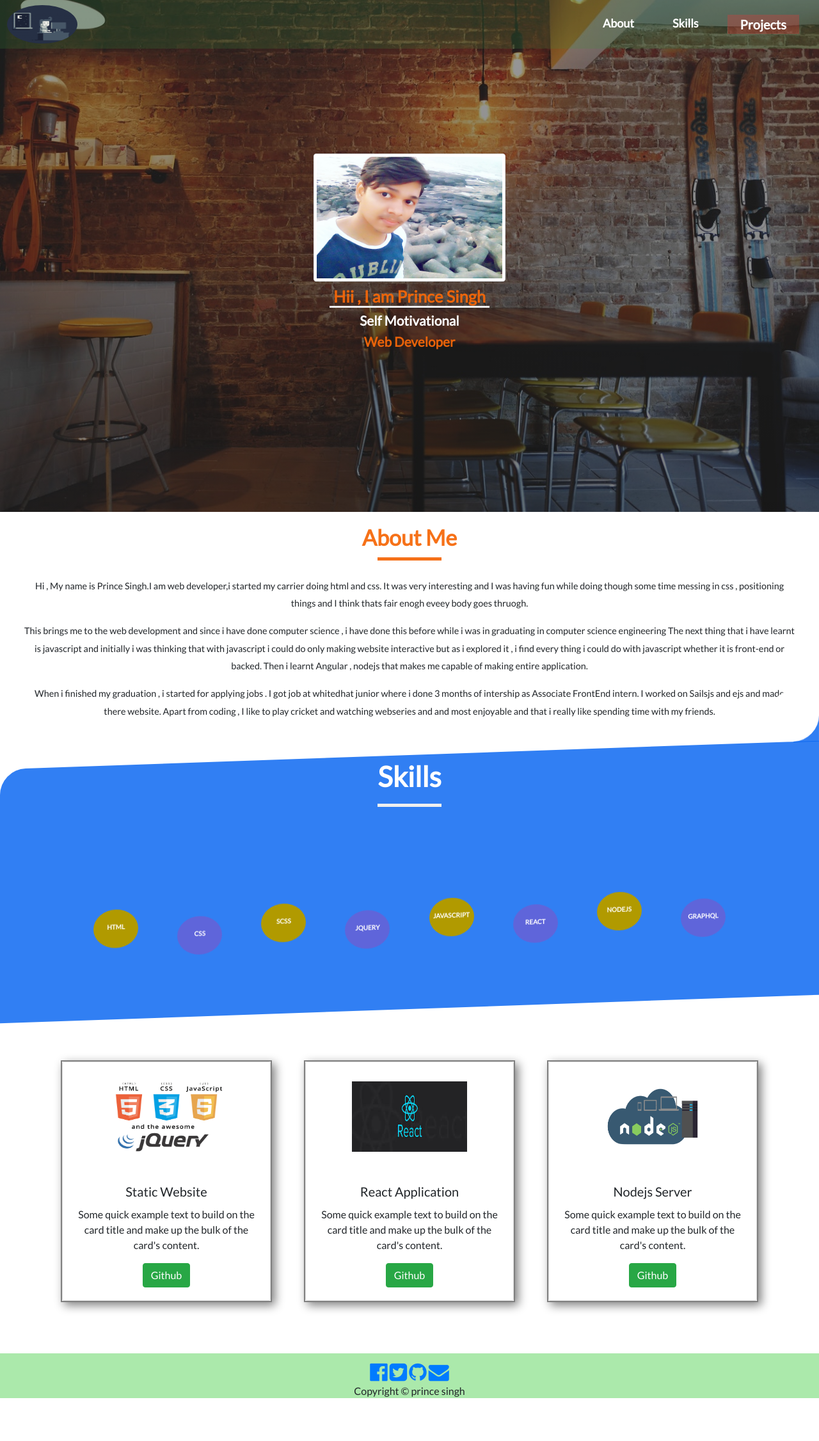
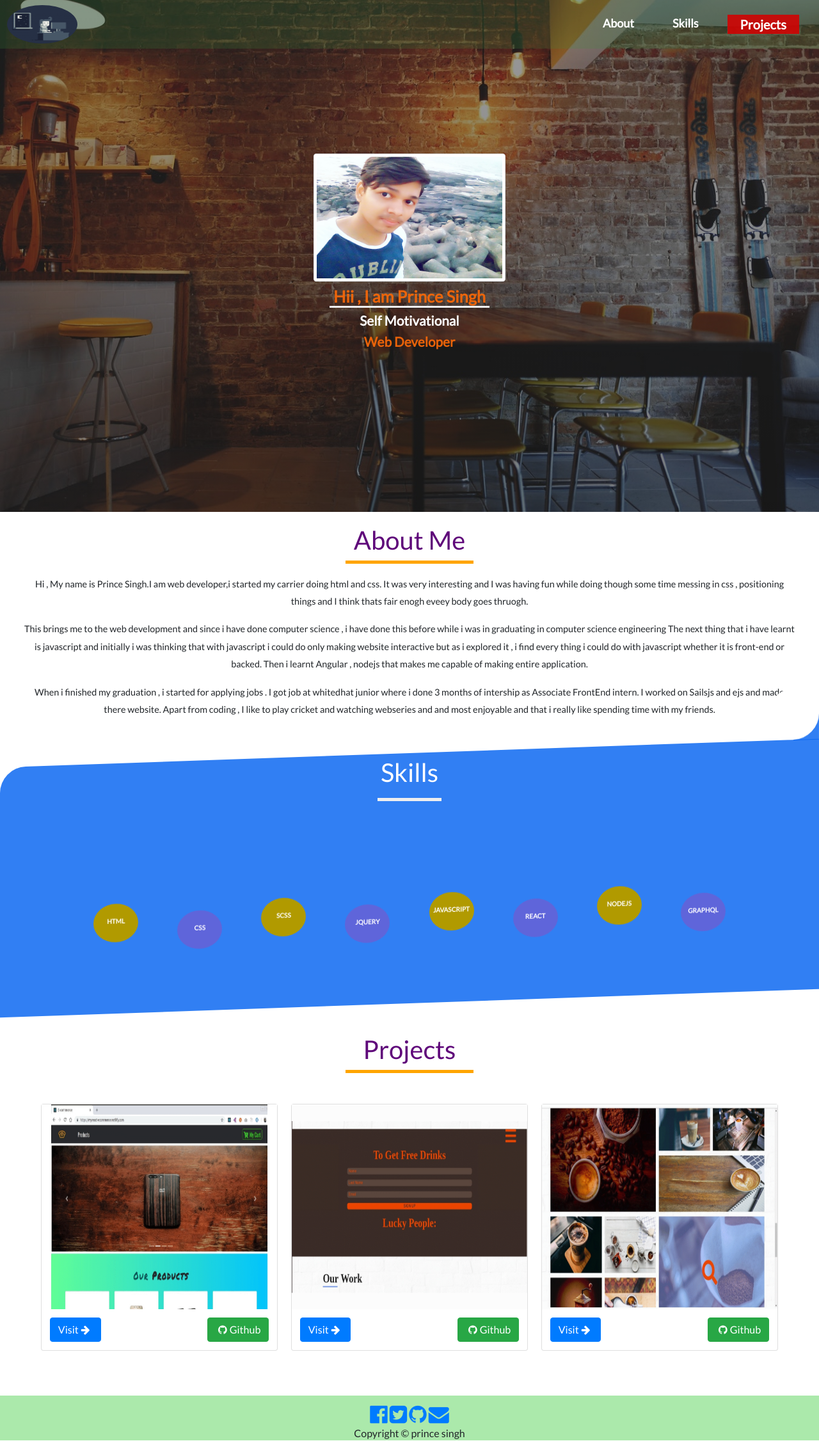
Before and after one commit to singhprince123/my-portfolio, a PHP site: page /index.html in a window 1280 px wide. Shown: the whole page at 64% size. Before the commit the page ends 2185 px from the top, so only its background shows below. Run offline with PHP 8.4, Linux system fonts and the light colour scheme.

Commit message:
upadted project section

```diff
--- a/css/style.css
+++ b/css/style.css
@@ -7,59 +7,79 @@ html {
   scroll-behavior: smooth;
 }
 
-  body, html {
+body,
+html {
   height: 100%;
-    font-family: 'Lato', sans-serif;
+  font-family: "Lato", sans-serif;
 }
+
+
+
+/* globals */
+
+.section-title{
+    color: rgb(95, 7, 122);
+    font-size: 2.5rem;
+}
+
+.underline{
+    width: 200px;
+    height: 5px;
+    background: orange;
+    margin: 0 auto;
+}
+
+/* end of globals */
+
 
 /* Navigation Section */
 
-.navbar{
-    background:rgb(62, 146, 62, 0.2);
+
+
+.navbar {
+  background: rgb(62, 146, 62, 0.2);
 }
 
-.navbar img{
+.navbar img {
   width: 120px;
   height: 70px;
   border-radius: 50%;
   margin: -10px;
-    padding: 5px
+  padding: 5px;
 }
 
-.navbar ul li{
+.navbar ul li {
   color: white;
-    font-size:18px;
+  font-size: 18px;
   font-weight: bold;
   margin: 5px;
   padding: 10px;
-
 }
 
-#navigation-items li a{
+#navigation-items li a {
   padding: 0px 15px;
   margin: 0px;
   color: white;
-
 }
 
-#navigation-items li a:hover{
+#navigation-items li a:hover {
   font-size: 20px;
   padding: 0px 20px;
   background: rgba(209, 4, 4, 0.9);
 }
 
-#navigation-items li .active{
+#navigation-items li .active {
   font-size: 20px;
   padding: 0px 20px;
-    background: rgba(247, 53, 53, 0.279);
+  background: rgba(209, 4, 4, 0.9);
 }
 
 /* Heading Section */
 
-
 .parallax {
   /* The image used */
-    background: linear-gradient(rgba(0,0,0,0.4), rgba(0,0,0,0.5)) ,url('../images/header.jpeg');
+  background: linear-gradient(rgba(0, 0, 0, 0.4), rgba(0, 0, 0, 0.5)),
+    url("../images/header.jpeg");
 
   /* Full height */
   height: 100%;
@@ -71,54 +91,53 @@ html {
   background-size: cover;
 }
 
-  .caption{
+.caption {
   width: 100%;
   max-width: 100%;
   box-sizing: border-box;
-      text-align:center;
+  text-align: center;
   margin: 0 auto;
   position: absolute;
-      top:30%
+  top: 30%;
 }
 
-  .caption img{
-     width:300px;
-     height:200px;
-
+.caption img {
+  width: 300px;
+  height: 200px;
 }
 
-  .caption h1{
+.caption h1 {
   color: #f56709ef;
   font-size: 1.6em;
   font-weight: bold;
-    padding-top: .3em
+  padding-top: 0.3em;
 }
 
-  .caption h1::after{
-    content: '';
+.caption h1::after {
+  content: "";
   background: #efefef;
   display: block;
   height: 3px;
   width: 250px;
-    margin: auto ;
+  margin: auto;
 }
-  .caption h2{
+.caption h2 {
   padding: 0px;
   color: white;
   font-size: 1.3em;
-      font-weight: bold
+  font-weight: bold;
 }
-  .caption h3{
+.caption h3 {
   color: rgba(245, 103, 9, 0.938);
   font-size: 1.3em;
   font-weight: bold;
   padding: 0px;
-    margin: 0px
+  margin: 0px;
 }
 
 /* About section */
 
-#about-section{
+#about-section {
   padding: 20px;
   background: white;
   text-align: center;
@@ -126,74 +145,71 @@ html {
   z-index: -3;
 }
 
-.about-heading{
-    font-family: 'Lato', sans-serif;
+.about-heading {
+  font-family: "Lato", sans-serif;
   font-weight: bold;
   font-size: 34px;
   color: rgba(245, 103, 9, 0.938);
-
 }
 
-.about-heading::after{
-    content: '';
-    background: rgba(245, 103, 9, 0.938);;
+.about-heading::after {
+  content: "";
+  background: rgba(245, 103, 9, 0.938);
   display: block;
   height: 5px;
   width: 100px;
   margin: 10px auto 5px;
 }
 
-  .about-content{
+.about-content {
   text-align: center;
-     font-size: .9em;
+  font-size: 0.9em;
   padding: 1.23em;
   line-height: 1.9em;
-     float: left
+  float: left;
 }
 /* Skills Section */
 
-.skill-section{
+.skill-section {
   background: rgba(3, 98, 241, 0.815);
   text-align: center;
   border-top-left-radius: 40px;
   transform: skewY(-2deg);
   z-index: -7;
 }
-.skill-section:before{
-    content:"";
+.skill-section:before {
+  content: "";
   width: 40px;
   height: 40px;
-    background:rgba(3, 98, 241, 0.815);;
+  background: rgba(3, 98, 241, 0.815);
   position: absolute;
   top: -39px;
   right: 0;
   z-index: 8;
-
 }
 
-.skill-section::after{
+.skill-section::after {
   content: "";
-    width:80px;
-    height:80px;
+  width: 80px;
+  height: 80px;
   background: white;
   border: 24px solid white;
   border-radius: 50%;
-    top:-80px;
+  top: -80px;
   position: absolute;
   right: 0;
 
-    z-index: 55
+  z-index: 55;
 }
-.skill-heading{
+
+.skill-heading {
   transform: skewY(2deg);
-    font-family: 'Lato', sans-serif;
-    font-weight: bold;
-    font-size: 44px;
+
+  font-size: 2.5rem;
   color: white;
-
 }
-.skill-heading::after{
-    content: '';
+.skill-heading::after {
+  content: "";
   background: #efefef;
   display: block;
   height: 5px;
@@ -202,70 +218,71 @@ html {
   z-index: -23;
 }
 
-.skill-container{
+.skill-container {
   height: 300px;
   display: flex;
-    flex-flow: row  wrap;
+  flex-flow: row wrap;
   justify-content: space-evenly;
   align-items: flex-end;
-
 }
 
-.skill{
-    text-align:center;
+.skill {
+  text-align: center;
   color: white;
   font-size: 10px;
   font-weight: bolder;
-    background: rgba(0,0,0,0.5);
+  background: rgba(0, 0, 0, 0.5);
   padding: 20px 0px;
   margin-bottom: 10px;
   border-radius: 50%;
   width: 70px;
   height: 60px;
   box-sizing: border-box;
-
 }
 
-@keyframes skillanimate{
-    0%{
+@keyframes skillanimate {
+  0% {
     transform: translateY(-100%);
     background: green;
   }
-    24%{
+  24% {
     transform: translateY(-200%);
     background: orange;
   }
-    50%{
+  50% {
     transform: translateY(-100%);
     background: green;
   }
-    100%{
+  100% {
     transform: rotate(xx) translateY(0%);
   }
-    101%{
+  101% {
     transform: rotate(xx) translateY(-100%);
     background: green;
   }
 }
 
-.skill-html , .skill-scss , .skill-javascript , .skill-nodejs{
+.skill-html,
+.skill-scss,
+.skill-javascript,
+.skill-nodejs {
   animation: skillanimate 5s infinite 0s linear;
 }
 
-@keyframes skillanimate-2{
-    0%{
+@keyframes skillanimate-2 {
+  0% {
     transform: translateY(-100%);
     background: red;
   }
-    24%{
+  24% {
     transform: translateY(-120%);
     background: rgb(79, 119, 228);
   }
-    50%{
+  50% {
     transform: translateY(-200%);
     background: rgba(175, 23, 168, 0.644);
   }
-    100%{
+  100% {
     transform: rotate(xx) translateY(0%);
   }
   /* 101%{
@@ -274,38 +291,102 @@ html {
         } */
 }
 
-.skill-css , .skill-jquery , .skill-react, .skill-graphql{
+.skill-css,
+.skill-jquery,
+.skill-react,
+.skill-graphql {
   animation: skillanimate-2 5s infinite 0s linear;
 }
 
 /* Project section */
 
-#project-section{
-    margin: 40px 0px
-}
-.project-card{
-    text-align: center;
-   margin: 40px 10px;
-   border: 2px solid gray;
-   box-shadow: 5px 5px 14px gray;
+#project-section {
+  margin: 3rem 0rem;
 
 }
 
-.project-card img{
-    margin: 10px auto;
-    padding: 20px 10px;
-    width: 200px;
-    height: 150px;
+/*
+.work-item-img {
+  margin: 0 auto;
+  max-width: 300px;
+  max-height: 200px;
+} */
+
+.project-container{
+   max-width: 90vw;
+   margin: 3rem auto;
 }
+
+.item-img {
+  width: 100%;
+  height: 100%;
+  display: block;
+  transition: all 0.5s linear;
+}
+
+.work-item{
+    height: 40vh;
+    background: linear-gradient(rgba(169, 243, 51, 0.6), rgba(122, 228, 36, 0.918));
+    overflow: hidden;
+    position: relative;
+}
+
+.work-item:hover .item-img{
+    opacity: 0.5;
+    transform: scale(1.4)
+}
+
+.work-item a{
+    text-decoration: none;
+    color: none;
+}
+
+.item-detail{
+  position: absolute;
+  top: 50%;
+  left: 50%;
+  color: rgb(102, 221, 22);
+  background: rgb(228, 178, 43);
+  display: inline-block;
+  border-radius: 0.4rem;
+  padding: 0.5rem;
+  font-size: 0.8rem;
+  text-transform: capitalize;
+  transition: all 0.5 ease;
+  transform: scale(0)
+}
+
+.work-item:hover .item-detail{
+    transform: scale(1.2) translate(-50%, -50%)
+}
+
+.card-btn{
+    padding: 0.8rem;
+    display: flex;
+    justify-content: space-between;
+}
+
+.card{
+    margin-bottom: 1.4rem;
+}
+
+@media screen and (min-width:768px){
+    .project-container{
+        display: grid !important;
+        grid-template-columns: 1fr 1fr 1fr !important;
+        grid-column-gap: 1.3rem;
+    }
+}
+
 /* Footer Section */
-#footer-section{
-    background:rgba(88, 212, 88, 0.5);
+#footer-section {
+  background: rgba(88, 212, 88, 0.5);
   width: 100%;
   height: 70px;
   text-align: center;
   padding-top: 14px;
 }
 
-.socail-icons{
+.socail-icons {
   padding: 0px 40px;
 }
--- a/index.html
+++ b/index.html
@@ -46,9 +46,11 @@
 </div>
 <!--About Section-->
 <section id="about-section">
+    <h2 class="text-center section-title">About Me</h2>
+    <div class="underline text-center"></div>
   <div class="row">
     <div class="col-md-12">
-      <h2 class="about-heading">About Me</h2>
+
       <div class="about-content">
         <p>Hi , My name is Prince Singh.I am web developer,i started my carrier doing html and css.
         It was very interesting and I was having fun while doing though some time messing in css , positioning things and  I think thats fair enogh eveey body goes thruogh.</p>
@@ -69,6 +71,7 @@
 
 <!-- Skill Section-->
 <section class="skill-section" id ="skill-section">
+
   <div class="container" >
       <p class="skill-heading">Skills</p>
       <div class="row">
@@ -101,52 +104,58 @@
 
 <!--Project Section-->
 <section id="project-section">
-  <div class="container">
-    <div class="row">
+  <h2 class="text-center section-title">Projects</h2>
+  <div class="underline text-center"></div>
+  <div class="project-container">
 
-      <div class="col-md-4 col-sm-12">
-        <div class="project-card">
+<!-- card -->
       <div class="card">
-                <img class="card-img-top" src="images/html.jpg" alt="Card image cap">
-                <div class="card-body">
-                  <h5 class="card-title">Static Website</h5>
-                  <p class="card-text">Some quick example text to build on the card title and make up the bulk of the card's content.</p>
-                  <a href="#" class="btn btn-success">Github</a>
-                </div>
+        <article class="work-item item-1">
+          <img src="images/work-1.gif" alt="" class="item-img">
+          <a href="" class="item-detail" data-id="1" >
+            detail
+         </a>
+     </article>
+     <div class="card-btn">
+       <a href="https://myreact-ecommerce.netlify.com/" class="btn btn-primary text-capitalize " target="_blank">visit<i class="fa fa-arrow-right p-1"></i></a>
+       <a href="https://github.com/singhprince123/E-commerce-store" class="btn btn-success text-capitalize" target="_blank"><i class="fa fa-github p-1"></i>github</a>
      </div>
       </div>
 
+<!-- end of card -->
 
-      </div>
-
-      <div class="col-md-4 col-sm-12">
-          <div class="project-card">
-            <div class="card" >
-              <img class="card-img-top" src="images/react.jpeg" alt="Card image cap">
-              <div class="card-body">
-                <h5 class="card-title">React Application</h5>
-                <p class="card-text">Some quick example text to build on the card title and make up the bulk of the card's content.</p>
-                <a href="#" class="btn btn-success">Github</a>
-              </div>
-            </div></div>
-
-      </div>
-
-      <div class="col-md-4 col-sm-12">
-          <div class="project-card">
+<!-- card -->
 <div class="card">
-                  <img class="card-img-top" src="images/nodejs.png" alt="Card image cap">
-                  <div class="card-body">
-                    <h5 class="card-title">Nodejs Server</h5>
-                    <p class="card-text">Some quick example text to build on the card title and make up the bulk of the card's content.</p>
-                    <a href="#" class="btn btn-success">Github</a>
-                  </div>
+  <article class="work-item item-2">
+    <img src="images/work-2.gif" alt="" class="item-img">
+    <a href="#" class="item-detail" data-id="2">
+      detail
+   </a>
+</article>
+<div class="card-btn">
+ <a href="https://deliciousfood.netlify.com/" class="btn btn-primary text-capitalize " target="_blank">visit<i class="fa fa-arrow-right p-1"></i></a>
+ <a href="https://github.com/singhprince123/Restaurant-responsive-website" class="btn btn-success text-capitalize" target="_blank"><i class="fa fa-github p-1"></i>github</a>
 </div>
 </div>
 
+<!-- end of card -->
 
+<!-- card -->
+<div class="card">
+  <article class="work-item item-3">
+    <img src="images/work-3.gif" alt="" class="item-img">
+    <a href="#" class="item-detail" data-id="3">
+      detail
+   </a>
+</article>
+<div class="card-btn">
+ <a href="https://coffeeshop-css-grid.netlify.com/" class="btn btn-primary text-capitalize " target="_blank">visit<i class="fa fa-arrow-right p-1"></i></a>
+ <a href="https://github.com/singhprince123/coffe-shop" class="btn btn-success text-capitalize" target="_blank"><i class="fa fa-github p-1"></i>github</a>
 </div>
 </div>
+
+<!-- end of card -->
+
   </div>
 </section>
 
@@ -160,10 +169,10 @@
 <footer>
   <div id="footer-section">
       <div class="socail-icons">
-          <a href="https://www.facebook.com/prince.singh.12139"><i class="fa fa-facebook-official fa-2x"> </i></a>
-          <a href="https://twitter.com/princersingh696"><i class="fa fa-twitter-square fa-2x" aria-hidden="true"></i></a>
-          <a href="https://github.com/singhprince123"><i class="fa fa-github fa-2x" aria-hidden="true"></i></a>
-          <a href="princersingh696@gmail.com"><i class="fa fa-envelope fa-2x" aria-hidden="true"></i></a>
+          <a href="https://www.facebook.com/prince.singh.12139" target="_blank"><i class="fa fa-facebook-official fa-2x"> </i></a>
+          <a href="https://twitter.com/princersingh696" target="_blank"><i class="fa fa-twitter-square fa-2x" aria-hidden="true"></i></a>
+          <a href="https://github.com/singhprince123" target="_blank"><i class="fa fa-github fa-2x" aria-hidden="true"></i></a>
+          <a href="princersingh696@gmail.com" target="_blank"><i class="fa fa-envelope fa-2x" aria-hidden="true"></i></a>
 
       </div>
     <span>Copyright &copy prince singh</span>
```
Also changed, not shown: images/work-1.gif (added), images/work-2.gif (added), images/work-3.gif (added). Lines whose indentation alone changed are shown as unchanged.
